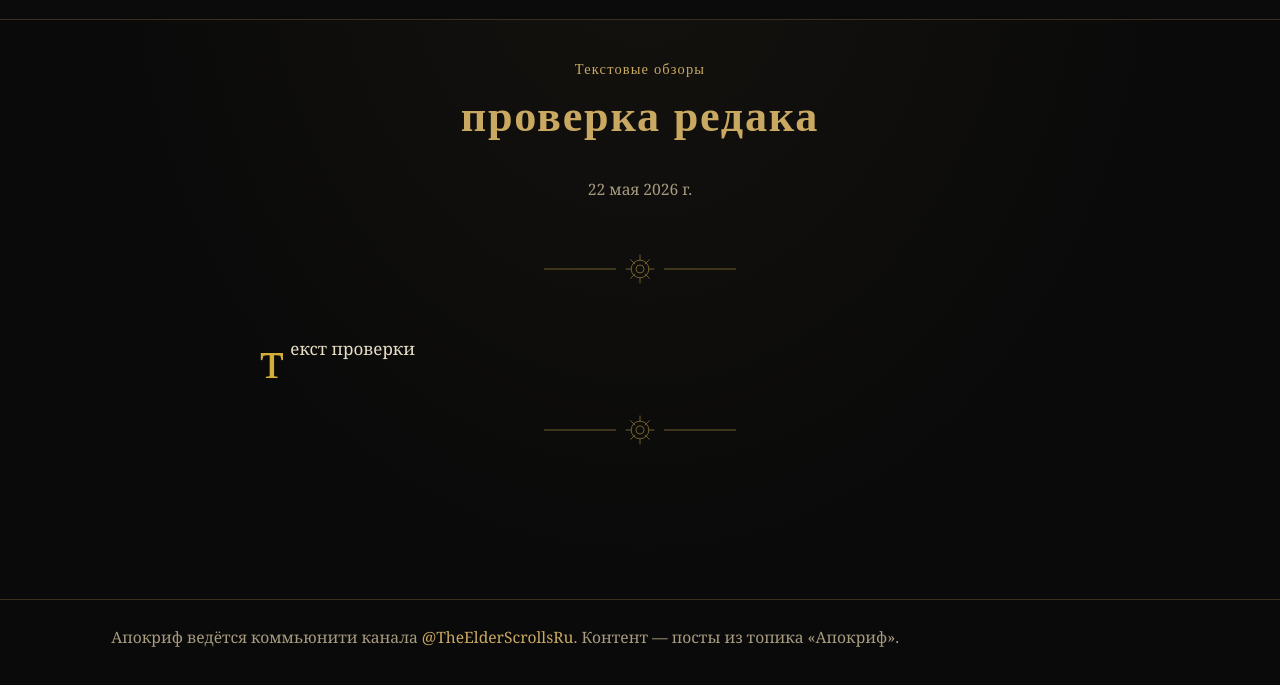
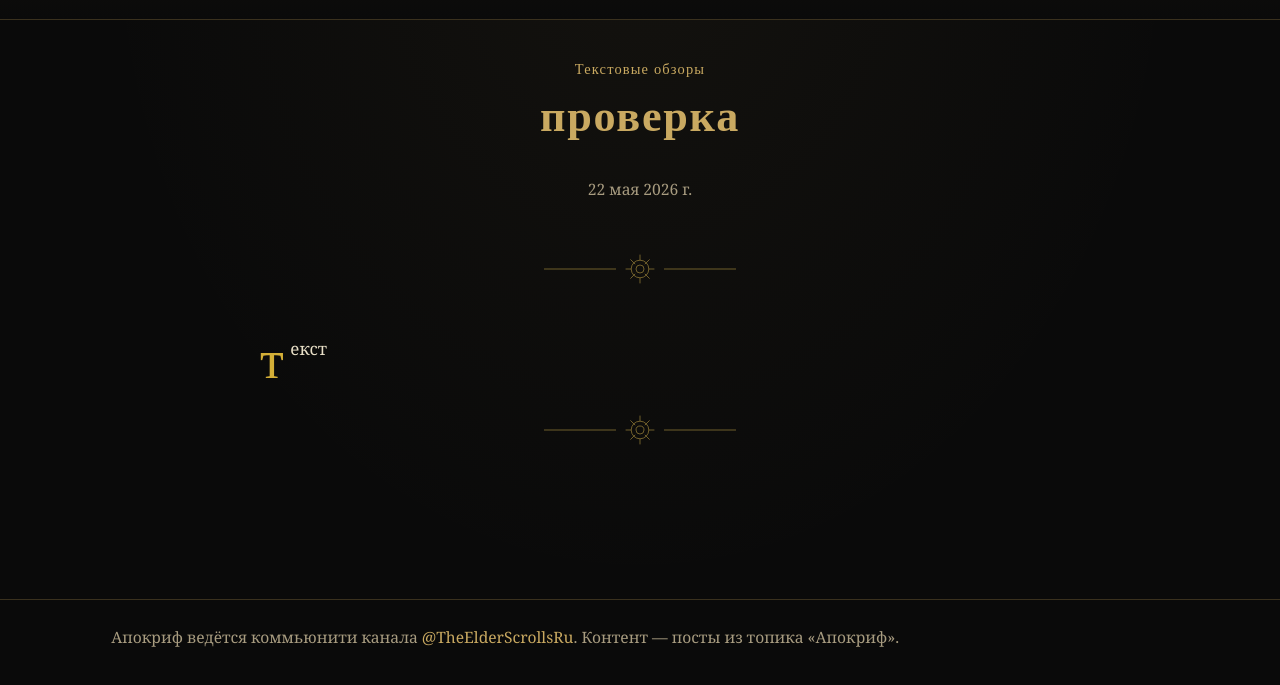
Before and after one commit to ramen-necklace/botse-apocrypha, an Astro site: page /botse-apocrypha/posts/2026-05-22-162912 in a window 1280 px wide. Shown: the part 87-772 px from the top of the page. Built offline with nearby package versions, Linux system fonts and the light colour scheme; Astro itself is replaced by a stand-in of ours.

Commit message:
Update src/content/posts/2026-05-22-162912.md (via Pages CMS)

```diff
--- a/src/content/posts/2026-05-22-162912.md
+++ b/src/content/posts/2026-05-22-162912.md
@@ -1,6 +1,6 @@
 ---
-title: проверка редака
+title: проверка
 category: Текстовые обзоры
 date: 2026-05-22T16:29
 ---
-текст проверки
+текст
```
